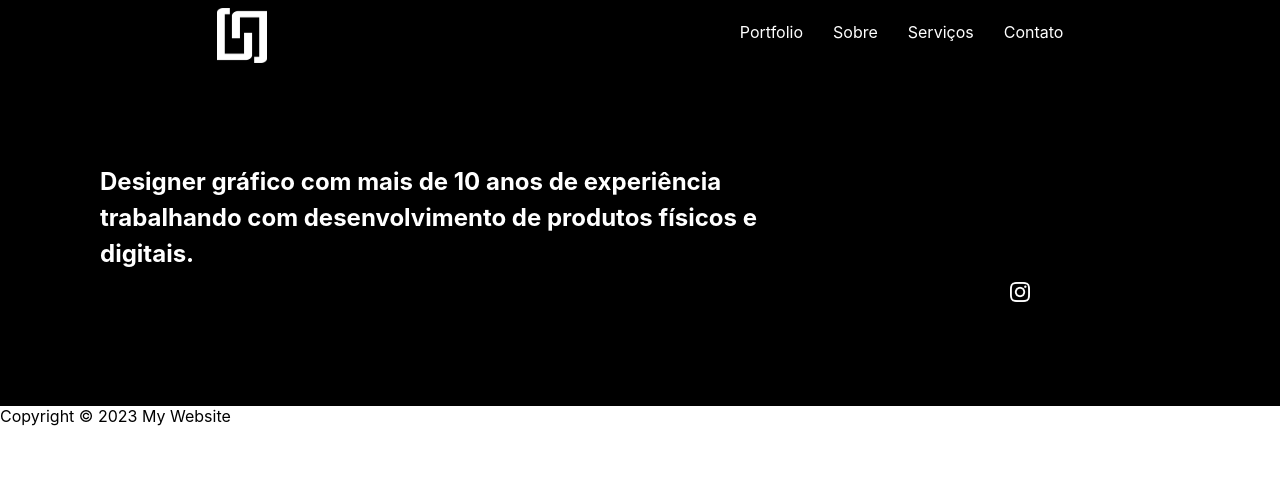
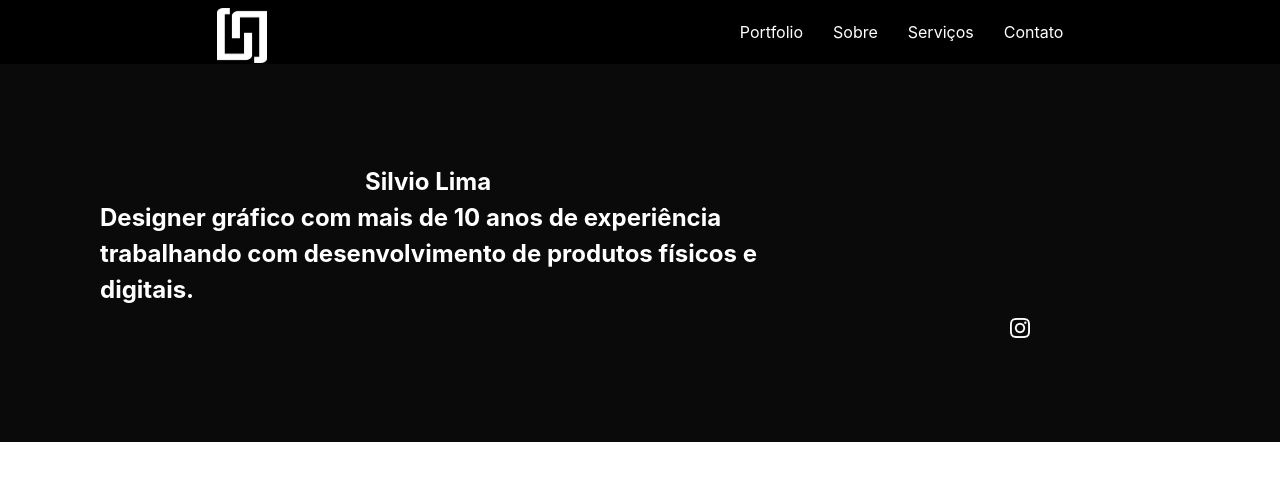
Before and after one commit to ziembick/site-portfolio-designer, a React (Create React App) app in the folder portfolio-designers/: page / in a window 1280 px wide. Shown: the top 480 px of the page. Built offline with nearby package versions, Linux system fonts and the light colour scheme.

Commit message:
silvio lima header position

```diff
--- a/portfolio-designers/src/components/footer.js
+++ b/portfolio-designers/src/components/footer.js
@@ -1,9 +1,10 @@
 import React from "react";
+import Logo from  "../img/Logo.png"
 
 function Footer() {
     return (
         <footer>
-            <p>Copyright © {new Date().getFullYear()} My Website</p>
+            <img src={Logo} alt="Silvio Lima"/>
         </footer>
     )
 }
--- a/portfolio-designers/src/components/header.js
+++ b/portfolio-designers/src/components/header.js
@@ -5,6 +5,9 @@ import "../header.css";
 function Header() {
   return (
     <section className="section__container">
+      <h1 className="section__container-text-silvio">
+        Silvio Lima
+      </h1>
       <h1 className="section__container-text">
         Designer gráfico com mais de 10 anos de experiência<br></br> trabalhando
         com desenvolvimento de produtos físicos e digitais.
--- a/portfolio-designers/src/header.css
+++ b/portfolio-designers/src/header.css
@@ -6,7 +6,7 @@
 }
 
 .section__container {
-  background-color: #000;
+  background-color: #0A0A0A;
   padding: 10rem;
 }
 
@@ -33,6 +33,11 @@ h1 {
 
 }
 
+.section__container-text-silvio {
+  padding-left: 265px;
+
+}
+
 img {
   filter: brightness(0) invert(1);
 }
```
